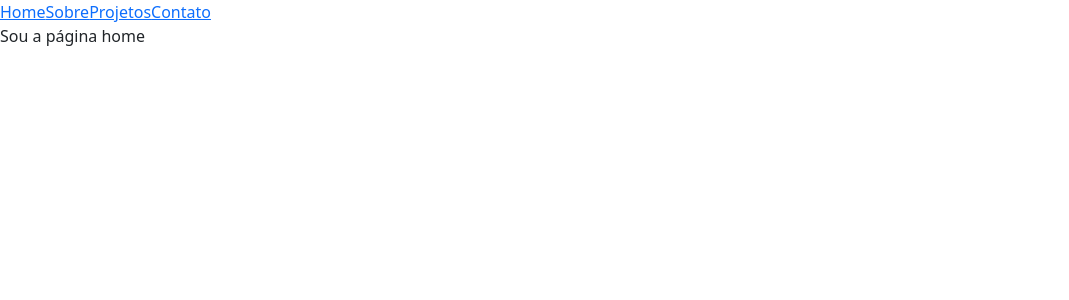
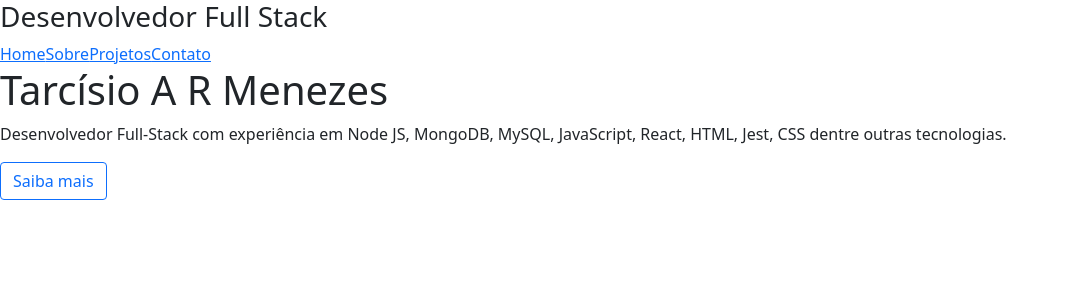
Before and after one commit to Tarcisio-Menezes/me, a React (Create React App) app in the folder portfolio-dev/: page /tarcisio-menezes/ in a window 1280 px wide. Shown: the top 300 px of the page, without its empty margins (0-1069 px from the left). Built offline with nearby package versions, Linux system fonts and the light colour scheme.

Commit message:
Adiciona conteudo em home

```diff
--- a/portfolio-dev/src/components/nav.js
+++ b/portfolio-dev/src/components/nav.js
@@ -3,6 +3,10 @@ import { Link } from 'react-router-dom';
 
 function Nav() {
   return (
+    <section>
+      <h3>
+        Desenvolvedor Full Stack
+      </h3>
       <nav>
         <Link to="/">
           Home
@@ -17,6 +21,7 @@ function Nav() {
           Contato
         </Link>
       </nav>
+    </section>
   );
 }
 
--- a/portfolio-dev/src/pages/Home.js
+++ b/portfolio-dev/src/pages/Home.js
@@ -5,7 +5,18 @@ function Home() {
   return (
     <div>
       <Nav />
-      Sou a página home
+      <h1>
+        Tarcísio A R Menezes
+      </h1>
+      <p>
+      Desenvolvedor Full-Stack com experiência em Node JS, MongoDB, MySQL,
+      JavaScript, React, HTML, Jest, CSS dentre outras tecnologias.
+      </p>
+      <button
+        type="button"
+        className="btn btn-outline-primary">
+          Saiba mais
+      </button>
     </div>
   );
 }
```
Lines whose indentation alone changed are shown as unchanged.
